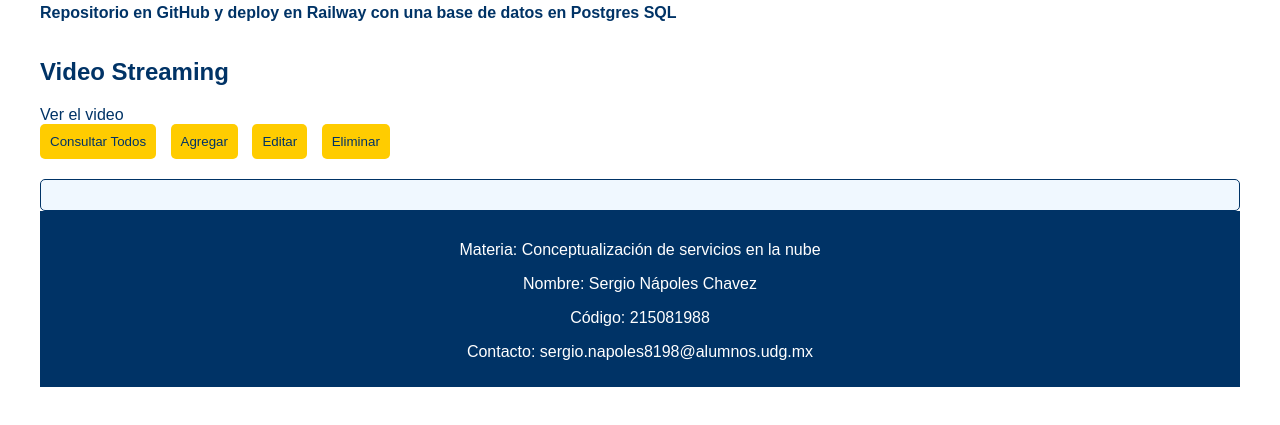
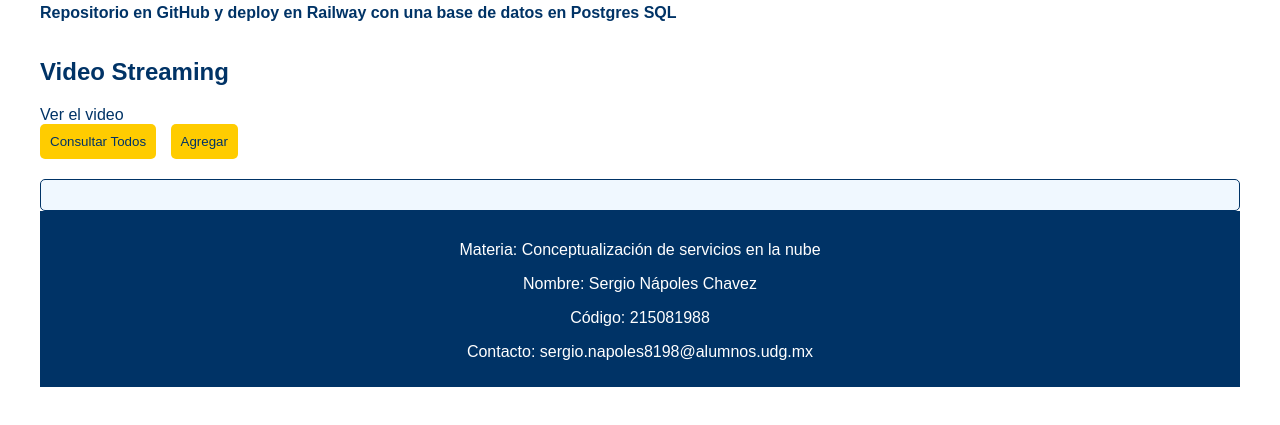
Before and after one commit to SnapolesIvan/railway, a website: page public/index.html in a window 1280 px wide. Shown: the part 357-782 px from the top of the page. Drawn offline with Linux system fonts and the light colour scheme; no server answers.

Commit message:
Update index.html

```diff
--- a/public/index.html
+++ b/public/index.html
@@ -25,8 +25,6 @@
       <div class="buttons">
         <button onclick="consultarRegistro()">Consultar Todos</button>
         <button onclick="agregarRegistro()">Agregar</button>
-        <button onclick="editarRegistro()">Editar</button>
-        <button onclick="eliminarRegistro()">Eliminar</button>
       </div>
 
       <div id="registros-container" class="registros-container"></div>
```
